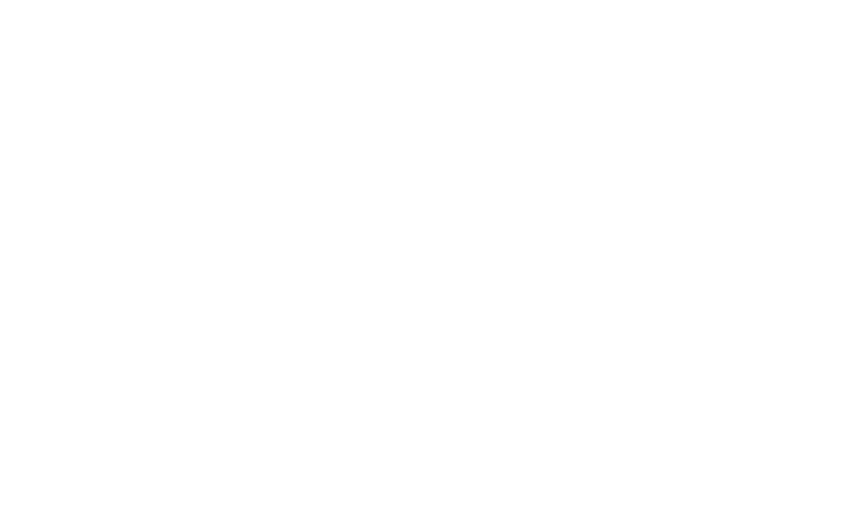
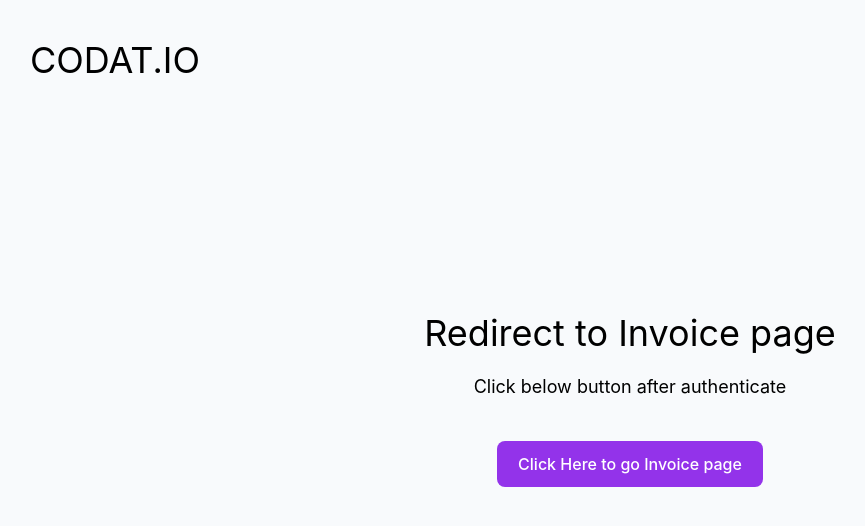
Before and after one commit to pravinmobilefirst9/codatappdemo, a React (Create React App) app: page /redirect in a window 1280 px wide. Before the commit this address had no page. Shown: the top 526 px of the page, without its empty margins (10-875 px from the left). Built offline with nearby package versions, Linux system fonts and the light colour scheme.

Commit message:
add redirect page

```diff
--- a/src/App.js
+++ b/src/App.js
@@ -2,6 +2,7 @@
 import AddCompany from "./views/AddCompany";
 import Accounting from "./views/Accounting";
 import Invoice from "./views/Invoice";
+import Redirect from "./views/Redirect";
 import { Route, Routes, Navigate } from "react-router-dom";
 
 function App() {
@@ -10,6 +11,7 @@
       <Route path="/add-company" exact element={<AddCompany />} />
       <Route path="/auth" exact element={<Accounting />} />
       <Route path="/invoice" exact element={<Invoice />} />
+      <Route path="/redirect" exact element={<Redirect />} />
       <Route path="/" element={<Navigate replace to="/auth" />} />
     </Routes>
   );
--- /dev/null
+++ b/src/views/Redirect.js
@@ -0,0 +1,57 @@
+import React, { useEffect, useState } from "react";
+import axios from "axios";
+import { useNavigate } from "react-router-dom";
+import { baseURL } from "../data/const";
+import { ToastContainer, toast } from "react-toastify";
+import "react-toastify/dist/ReactToastify.css";
+
+const Redirect = () => {
+  const companyId = localStorage.getItem("companyId");
+  const navigate = useNavigate();
+  const authApiCall = () => {
+    axios
+      .get(baseURL + `api/InitializeConnection/${companyId}`)
+      .then((response) => {
+        if (Object.values(response?.data)[0].results[0]?.status === "Linked") {
+          navigate("/invoice");
+          toast.success("Authentication done", {
+            position: toast.POSITION.TOP_RIGHT,
+          });
+        } else {
+          toast.error("Some Error happning please try again in some time !", {
+            position: toast.POSITION.TOP_RIGHT,
+          });
+        }
+      })
+      .catch((err) => {
+        toast.error("Some Error happning please try again later !", {
+          position: toast.POSITION.TOP_RIGHT,
+        });
+      });
+  };
+
+  return (
+    <div>
+      <ToastContainer />
+      <div>
+        <div className="relative w-[100vw] p-5 bg-slate-50 h-[100vh] flex items-center justify-center flex-col">
+          <div className="text-4xl mx-5">Redirect to Invoice page</div>
+          <div className="text-lg m-5">
+            Click below button after authenticate
+          </div>
+          <div>
+            <button
+              onClick={authApiCall}
+              className={` active:bg-purple-600 hover:bg-purple-700 focus:outline-none focus:shadow-outline-purple px-5 mt-5 py-3 font-medium leading-5 text-white transition-colors duration-150 bg-purple-600 border border-transparent rounded-lg`}
+            >
+              <>Click Here to go Invoice page</>
+            </button>
+          </div>
+          <div className="absolute top-10 left-10 text-4xl">CODAT.IO</div>
+        </div>
+      </div>
+    </div>
+  );
+};
+
+export default Redirect;
```
